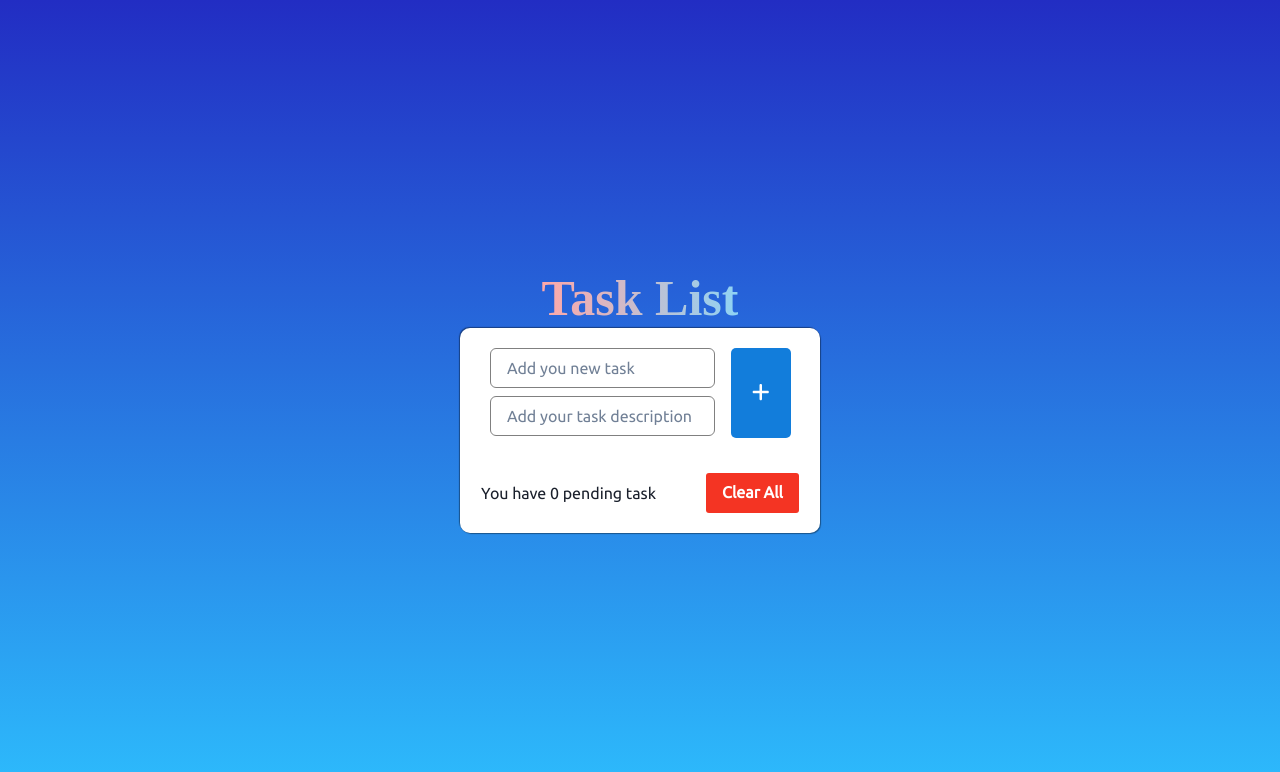
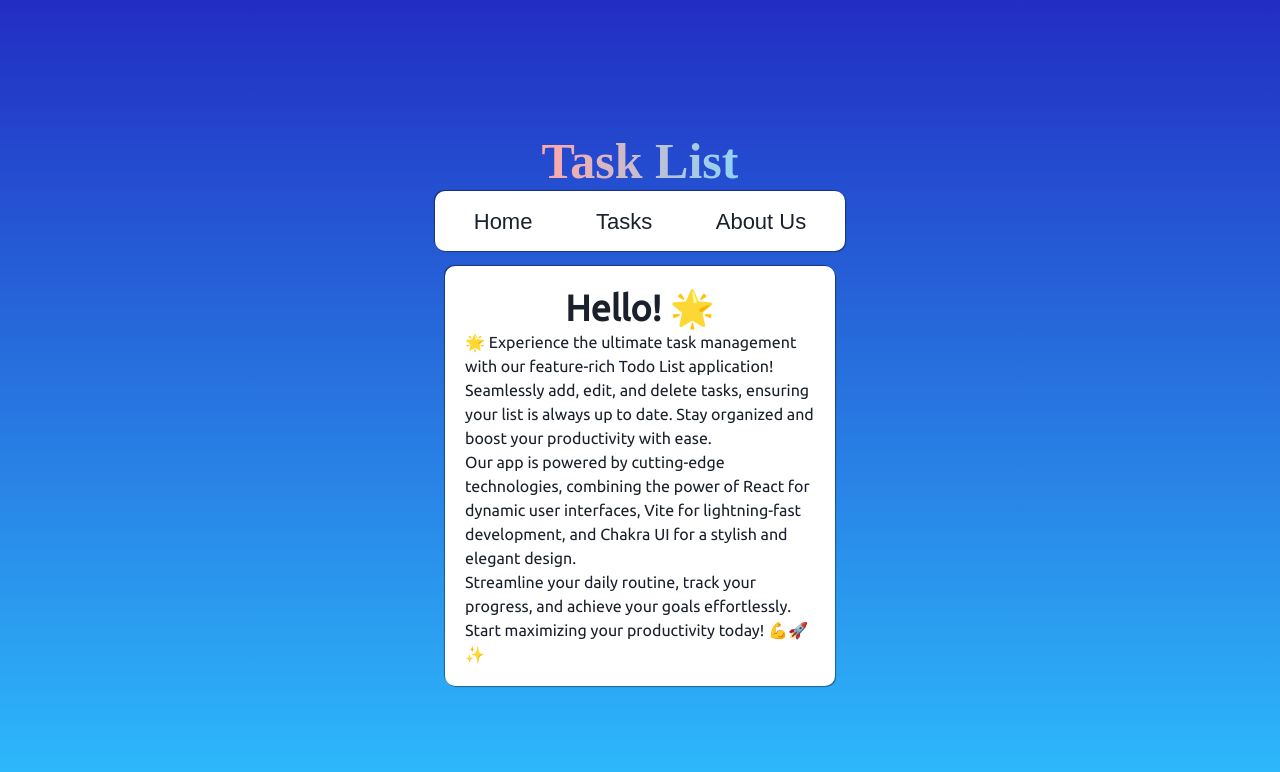
Before and after one commit to Dramalunar/Dramalunar.github.io, a React (Vite) app: page /about-us in a window 1280 px wide. Shown: the top 772 px of the page. Built offline with nearby package versions, Linux system fonts and the light colour scheme; a web font is replaced by a local one.

Commit message:
se realizo el project-5

```diff
--- a/package.json
+++ b/package.json
@@ -20,7 +20,8 @@
     "framer-motion": "^10.12.16",
     "react": "^18.2.0",
     "react-dom": "^18.2.0",
-    "react-hook-form": "^7.45.1"
+    "react-hook-form": "^7.45.1",
+    "react-router-dom": "^6.14.1"
   },
   "devDependencies": {
     "@types/react": "^18.0.37",
--- a/src/App.jsx
+++ b/src/App.jsx
@@ -1,7 +1,15 @@
+import { Menu } from "./components/Menu";
+import { Flex, ChakraProvider, extendTheme} from "@chakra-ui/react";
+import { TaskProvider } from "./TaskContext";
+import { BrowserRouter,Route,Routes } from "react-router-dom";
+import { Home } from "./pages/Home";
+import { Tasks } from "./pages/Tasks";
+import { AboutUs } from "./pages/AboutUs";
 import { Header } from "./components/Header";
-import { TaskList } from "./components/TaskList";
-import { Flex, ChakraProvider, extendTheme } from "@chakra-ui/react";
-import { TaskProvider } from "./TaskContext";
+
+
+
+
 
 const theme = extendTheme({
   fonts: {
@@ -10,8 +18,23 @@ const theme = extendTheme({
   },
 });
 
+export function AppRouter () {
+  return (
+    <>
+    <Header/>
+     <Menu />
+         <Routes>
+          <Route path="/" element={<Home/>}></Route>
+          <Route path="/tasks" element={<Tasks/> }></Route>
+          <Route path="/about-us" element={<AboutUs/>}></Route>
+         </Routes>
+    </>
+  )
+}
+
 function App() {
   return (
+    <BrowserRouter>
     <ChakraProvider theme={theme}>
       <TaskProvider>
         <Flex
@@ -22,11 +45,14 @@ function App() {
           flexDirection="column"
           bgGradient="linear(to bottom, rgba(34, 45, 195, 1), rgba(45, 189, 253, 1))"
         >
-          <Header />
-          <TaskList />
+
+          <AppRouter />
+
         </Flex>
       </TaskProvider>
     </ChakraProvider>
+    </BrowserRouter>
+
   );
 }
 
--- a/src/components/Header.jsx
+++ b/src/components/Header.jsx
@@ -11,6 +11,7 @@ export const Header = () => {
       bgGradient="linear-gradient(to right, #FFA8A8, #8FD3F4)"
       backgroundClip="text"
       fontWeight="bold"
+
     >
       Task List
     </Heading>
--- /dev/null
+++ b/src/components/Menu.jsx
@@ -0,0 +1,27 @@
+import { Flex, ListItem, UnorderedList } from "@chakra-ui/react";
+import { Link } from "react-router-dom";
+import { Header } from "./Header";
+
+export function Menu () {
+    return (
+
+        <Flex  mb="15px" bg="#fff"  justifyContent="center" borderRadius="10px"       boxShadow="1px 1px 1px rgba(0, 0, 0, 0.4), -1px -1px 1px rgba(0, 0, 0, 0.4)"
+        >
+
+
+        <UnorderedList w="400px" h="50px" display="flex" listStyleType="none" p="2px" m="5px" justifyContent="space-around" alignItems="center" fontSize="22px">
+          <ListItem  >
+            <Link to="/">Home</Link>
+          </ListItem>
+          <ListItem >
+            <Link to="/tasks">Tasks</Link>
+          </ListItem>
+          <ListItem >
+            <Link to="/about-us">About Us</Link>
+          </ListItem>
+        </UnorderedList>
+
+      </Flex>
+
+    );
+}
--- a/src/components/TaskList.jsx
+++ b/src/components/TaskList.jsx
@@ -46,6 +46,7 @@ export const TaskList = () => {
 
   return (
     <Flex
+      mb="187px"
       fontFamily="Ubuntu"
       justifyContent="center"
       alignItems="center"
--- /dev/null
+++ b/src/pages/AboutUs.jsx
@@ -0,0 +1,24 @@
+import { Flex, Heading, Text } from "@chakra-ui/react"
+
+export const AboutUs = () => {
+    return(
+        <Flex w="390px"
+        mb="-17px"
+        fontFamily="Ubuntu"
+        justifyContent="center"
+        alignItems="center"
+        flexDirection="column"
+        background="#fff"
+        borderRadius="10px"
+        padding="20px"
+        boxShadow="1px 1px 1px rgba(0, 0, 0, 0.4), -1px -1px 1px rgba(0, 0, 0, 0.4)">
+            <Heading>Hello! 🌟</Heading>
+            <Text>🌟 Experience the ultimate task management with our feature-rich Todo List application! Seamlessly add, edit, and delete tasks, ensuring your list is always up to date. Stay organized and boost your productivity with ease.</Text>
+            <Text>Our app is powered by cutting-edge technologies, combining the power of React for dynamic user interfaces, Vite for lightning-fast development, and Chakra UI for a stylish and elegant design.</Text>
+            <Text>Streamline your daily routine, track your progress, and achieve your goals effortlessly. Start maximizing your productivity today! 💪🚀✨</Text>
+
+
+
+        </Flex>
+    )
+}
--- /dev/null
+++ b/src/pages/Home.jsx
@@ -0,0 +1,27 @@
+import { Button, Flex, Heading, Text } from "@chakra-ui/react"
+import { Link } from "react-router-dom"
+
+export const Home = () => {
+     return(
+        <Flex
+        w="350px"
+        fontFamily="Ubuntu"
+        justifyContent="center"
+        alignItems="center"
+        flexDirection="column"
+        background="#fff"
+        borderRadius="10px"
+        padding="20px"
+        boxShadow="1px 1px 1px rgba(0, 0, 0, 0.4), -1px -1px 1px rgba(0, 0, 0, 0.4)">
+            <Heading>🌟 Welcome to our Todo List!</Heading>
+            <Text>We're thrilled that you've chosen our application to help you stay organized and boost your productivity. Here you can effortlessly create, edit, and delete tasks. Our Todo List is designed to simplify your daily life and ensure you don't forget any important tasks. Whether you're planning your day, managing projects, or simply making a to-do list, we're here to assist you!</Text>
+
+           <Link to="/Tasks">
+           <Button bg="#1F70F5">Add new task</Button>
+           </Link>
+
+
+        </Flex>
+
+     )
+}
--- /dev/null
+++ b/src/pages/Tasks.jsx
@@ -0,0 +1,7 @@
+import { TaskList } from "../components/TaskList";
+
+export const Tasks = () => {
+    return (
+        <TaskList/>
+    )
+}
```
Also changed, not shown: 1 other file (tests, documents, lock files or other folders).
